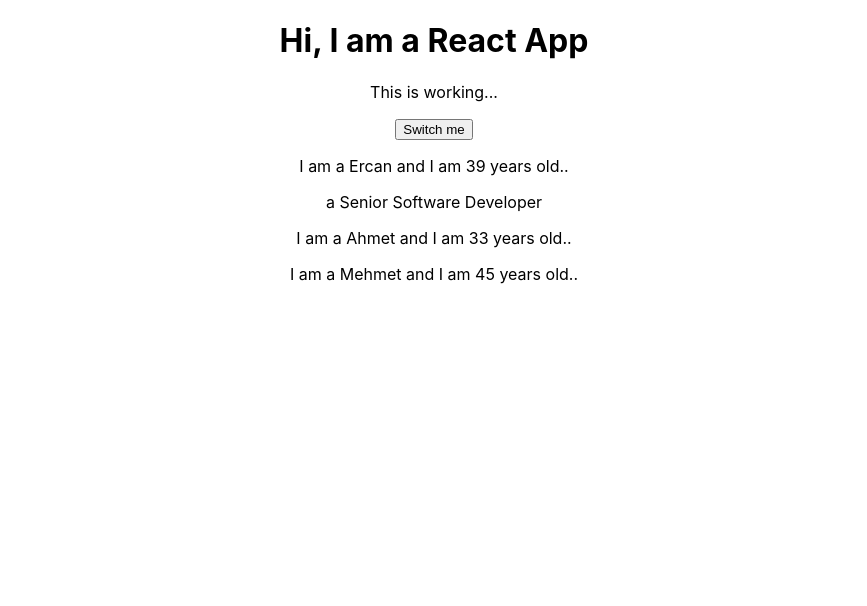
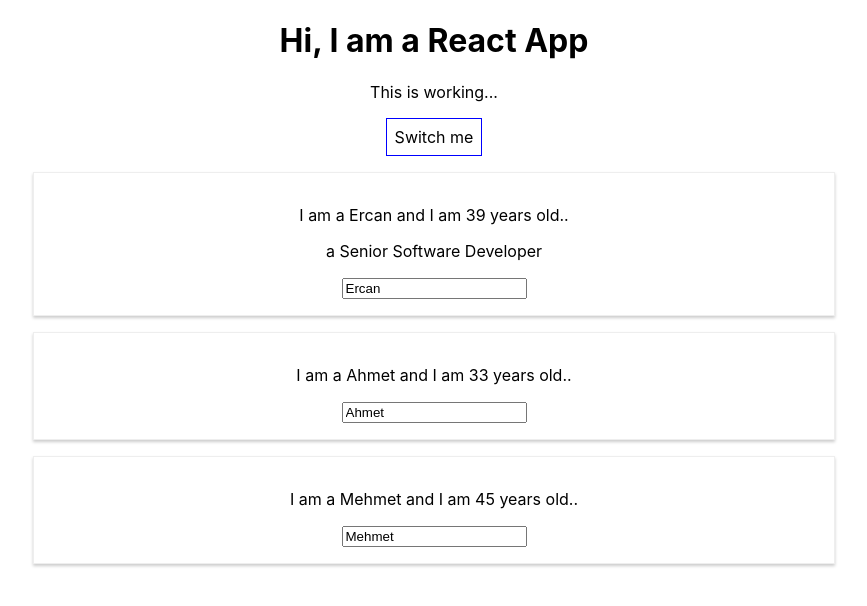
Before and after one commit to ercanerdogan/reactAppWithMaximillian, a React (Create React App) app: page / in a window 1280 px wide. Shown: the top 606 px of the page, without its empty margins (206-1073 px from the left). Built offline with nearby package versions, Linux system fonts and the light colour scheme.

Commit message:
-two way binding usage has been implemented, -adding styling with css, -working with inline styles.

```diff
--- a/src/App.js
+++ b/src/App.js
@@ -16,27 +16,49 @@
     this.setState({
       persons : [
         {name: newName, age:39},
-        {name:"Ahmet Eroğan", age:33},
+        {name:"Ahmet Erdoğan", age:33},
+        {name:"Mehmet Erdoğan", age:45}
+      ]
+    })
+  }
+
+  nameChangedHandler = (event)=>{
+    this.setState({
+      persons : [
+        {name: event.target.value, age:39},
+        {name: "Ahmet Erdoğan", age:33},
         {name:"Mehmet Erdoğan", age:45}
       ]
     })
   }
 
   render() {
+    const style ={
+      backgroundColor :'white',
+      font :'inherit',
+      border : '1px solid blue',
+      padding : '8px'
+    }
+
     return (
       <div className="App">
           <h1>Hi, I am a React App</h1>
           <p>This is working...</p>
 
-          <button onClick={this.switchNameHandler.bind(this, "Ercan Erdoğan")}>Switch me</button>
+          <button
+          style={style}
+          onClick={this.switchNameHandler.bind(this, "Ercan Erdoğan")}>Switch me</button>
           <Person
             name={this.state.persons[0].name}
             age={this.state.persons[0].age}
-            click={this.switchNameHandler.bind(this, "Ercan Erdoğan!!!")}>a Senior Software Developer
+            click={this.switchNameHandler.bind(this, "Ercan Erdoğan!!!")}
+            changed={this.nameChangedHandler}>a Senior Software Developer
+
           </Person>
           <Person
             name={this.state.persons[1].name}
             age={this.state.persons[1].age}>
+
           </Person>
           <Person
             name={this.state.persons[2].name}
--- /dev/null
+++ b/src/Person/Person.css
@@ -0,0 +1,8 @@
+.Person{
+    width : 60%;
+    margin :16px auto;
+    border : 1px solid #eee;
+    box-shadow: 0 2px 3px #ccc;
+    padding: 16px;
+    text-align: center;
+}
--- a/src/Person/Person.js
+++ b/src/Person/Person.js
@@ -1,10 +1,14 @@
 import React from 'react';
+import "./Person.css";
+
+
 
 const person = (props) =>{
 return(
-    <div>
+    <div className="Person">
          <p onClick={props.click}>I am a {props.name} and I am {props.age} years old..</p>
          <p>{props.children}</p>
+         <input type= "text" onChange={props.changed} value={props.name}/>
     </div>
 )
 }
```
